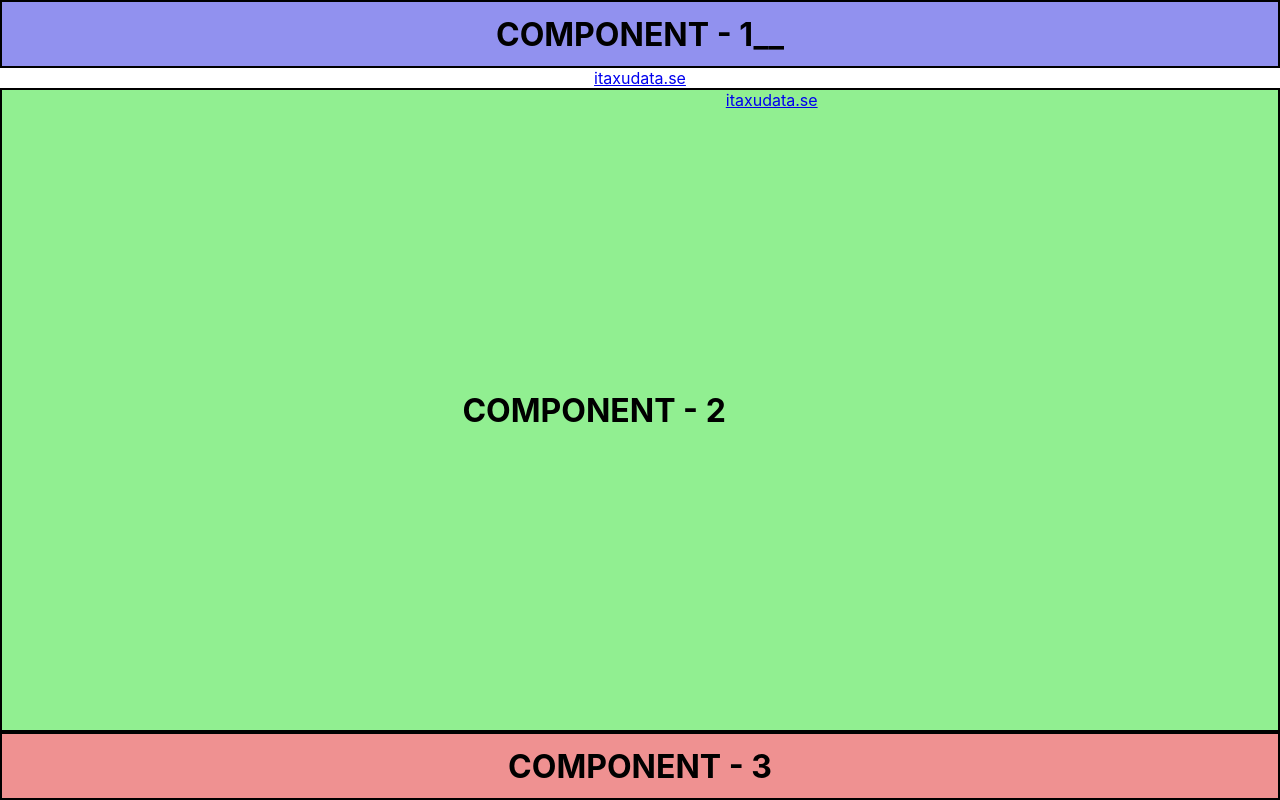
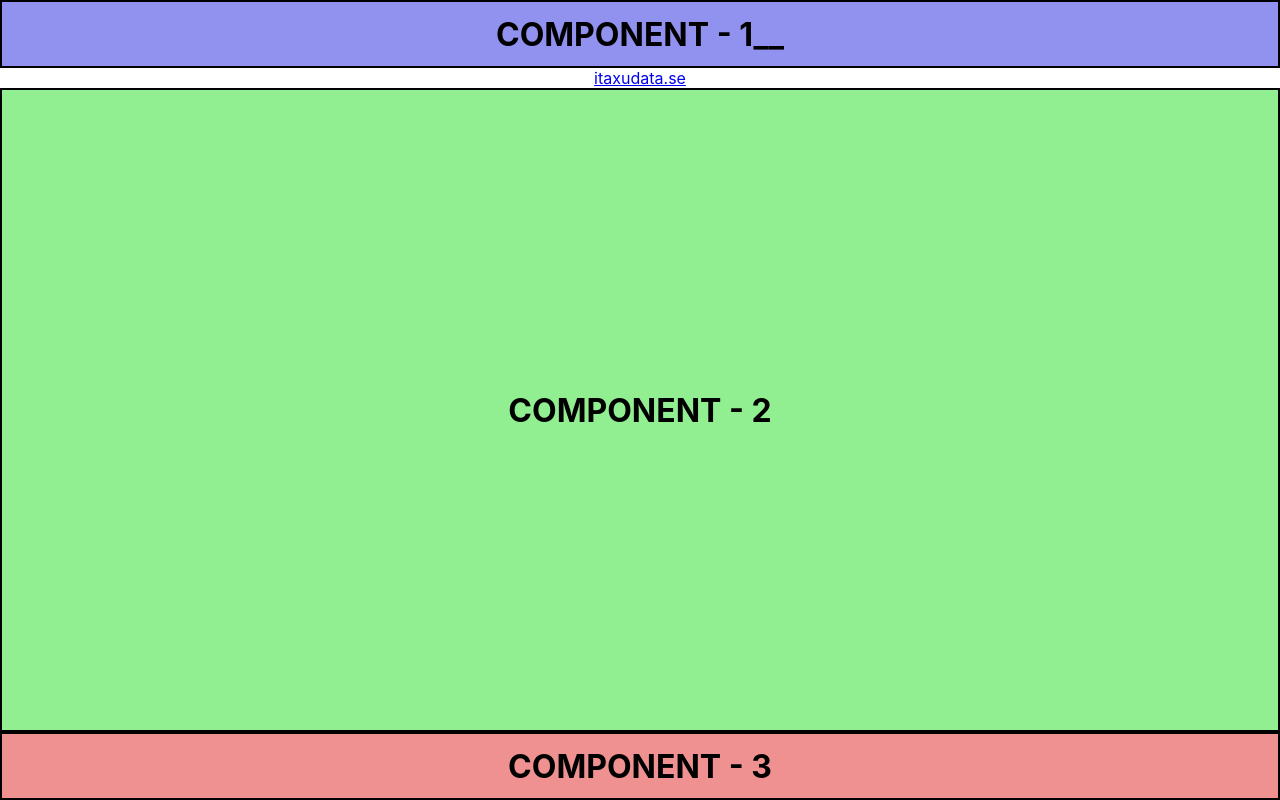
Before and after one commit to itaxudata/sandbox, a React (Create React App) app: page / in a window 1280 px wide. Built offline with nearby package versions, Linux system fonts and the light colour scheme; the HTML template or start-up script is replaced by a standard one.

Commit message:
Update Component2.js

```diff
--- a/src/Components/Component2.js
+++ b/src/Components/Component2.js
@@ -5,9 +5,6 @@ const Component2 = () => {
   return (
     <div className='main-2-div'>
         <h1 className='h1-2'>COMPONENT - 2</h1>
-    <a href="https://itaxudata.se">
-      itaxudata.se</a>
-
     </div>
   )
 }
```
